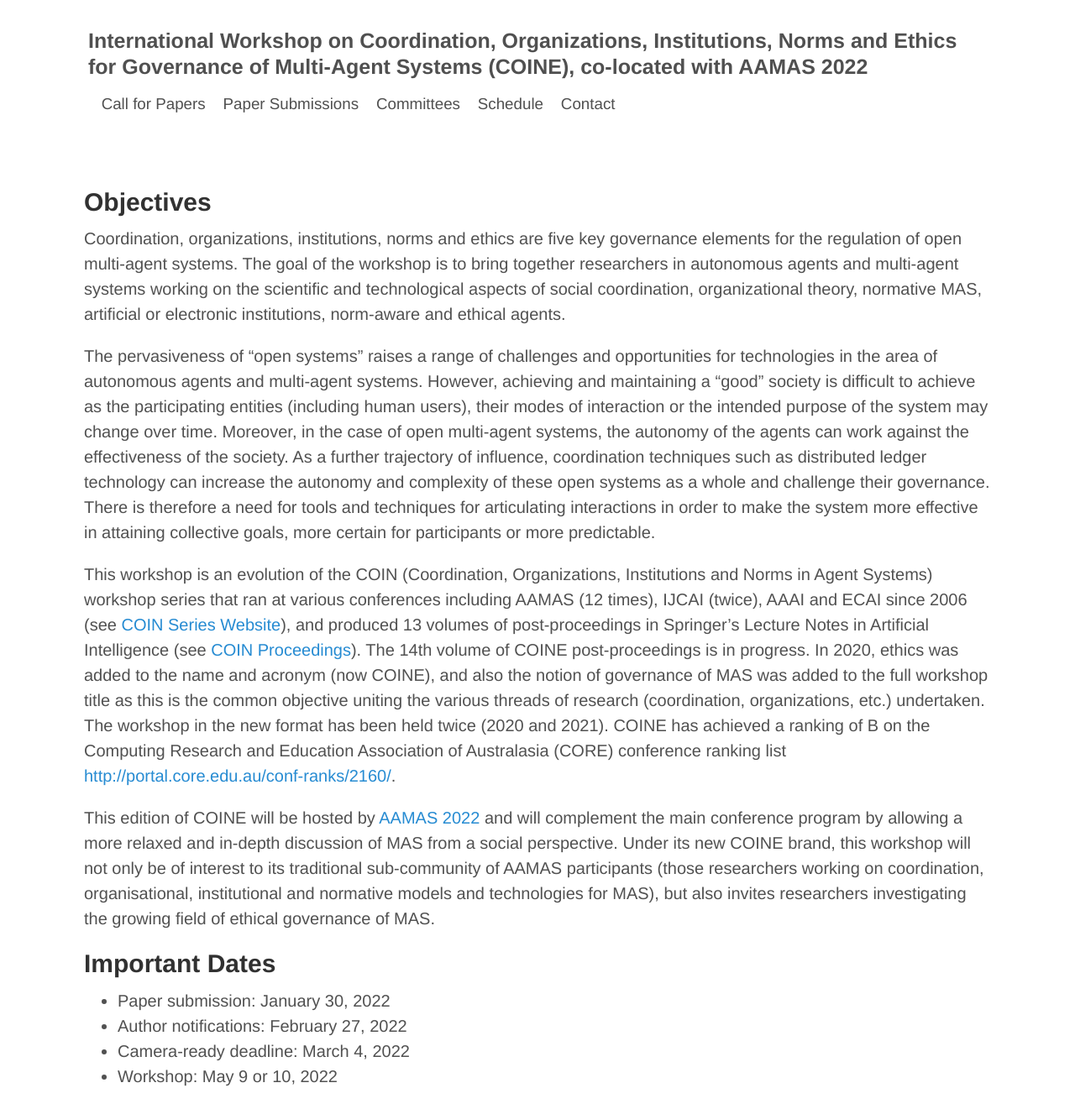
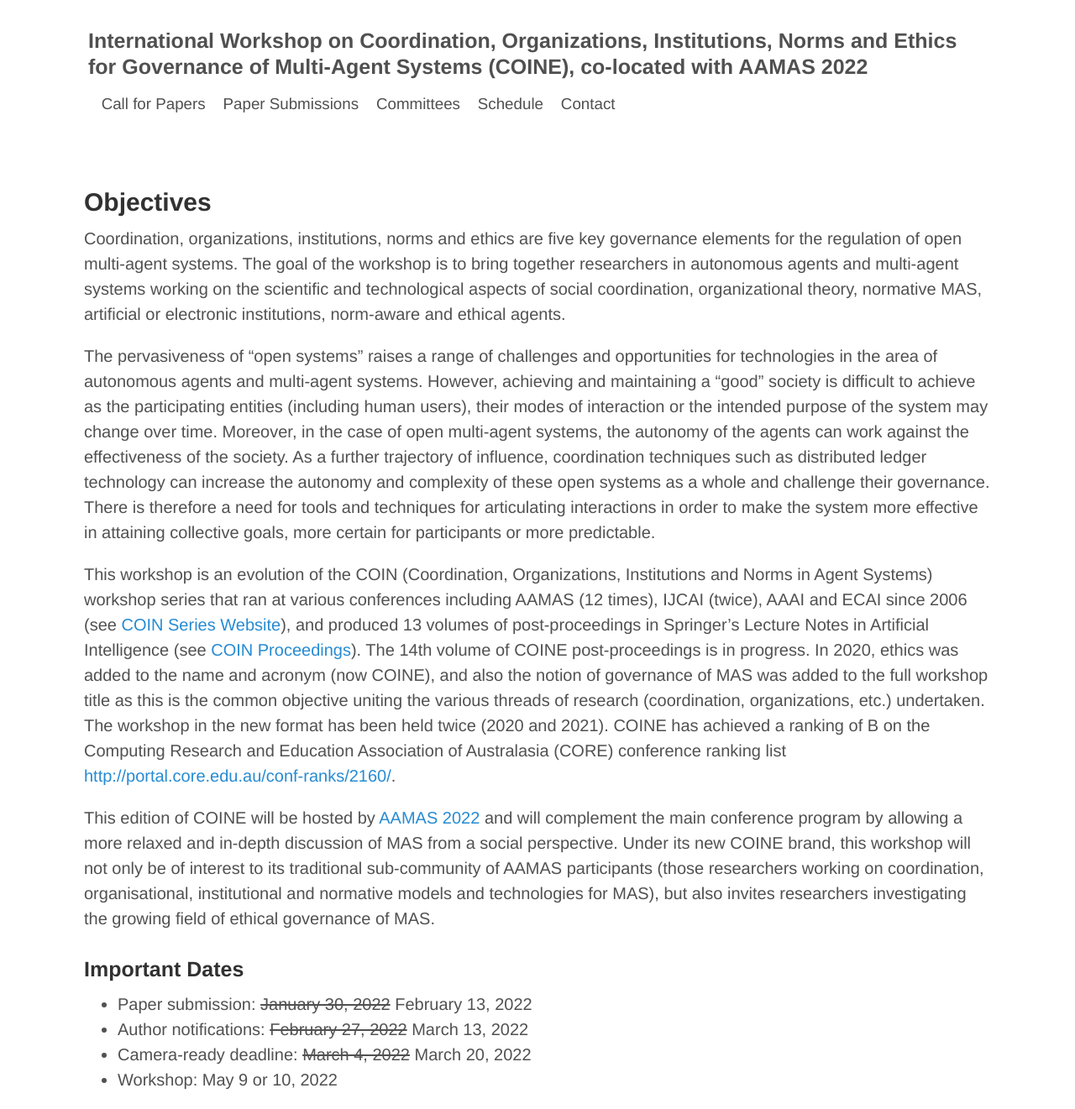
Before and after one commit to jithincheriyan/coine-2022-auckland, a Jekyll site: the page built from index.md, in a window 1280 px wide. Shown: the whole page at 84% size. Built offline with Jekyll 4.4.1, drawn with Linux system fonts in a browser that asks for light colours.

```diff
--- a/index.md
+++ b/index.md
@@ -15,8 +15,8 @@ This workshop is an evolution of the COIN (Coordination, Organizations, Institut
 This edition of COINE will be hosted by [AAMAS 2022](https://aamas2022-conference.auckland.ac.nz/) and will complement the main conference program by allowing a more relaxed and in-depth discussion of MAS from a social perspective. Under its new COINE brand, this workshop will not only be of interest to its traditional sub-community of AAMAS participants (those researchers working on coordination, organisational, institutional and normative models and technologies for MAS), but also invites researchers investigating the growing field of ethical governance of MAS.
 
 
-## Important Dates
-- Paper submission: January 30, 2022
-- Author notifications: February 27, 2022
-- Camera-ready deadline: March 4, 2022
+### Important Dates
+- Paper submission: ~~January 30, 2022~~ February 13, 2022
+- Author notifications: ~~February 27, 2022~~ March 13, 2022
+- Camera-ready deadline: ~~March 4, 2022~~ March 20, 2022
 - Workshop: May 9 or 10, 2022
```
